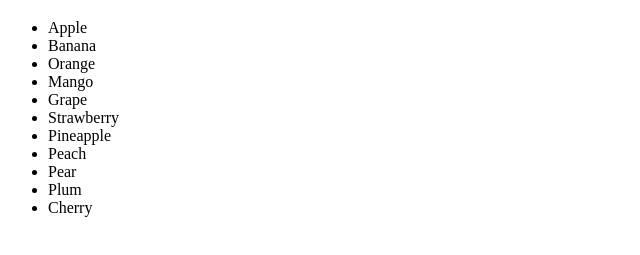
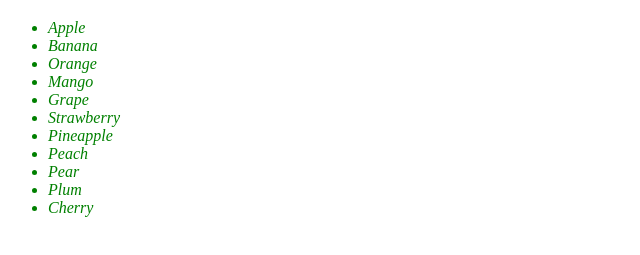
Before and after one commit to githubscientist/fsdcwdtb40, a plain HTML site: page index.html in a window 1280 px wide. Shown: the part 61-316 px from the top of the page, without its empty margins (0-640 px from the left). Drawn offline with Linux system fonts and the light colour scheme.

Commit message:
dom styles manipulation

```diff
--- /dev/null
+++ b/index.css
@@ -0,0 +1,3 @@
+.fruitsList {
+    font-style: italic;
+}
--- a/index.html
+++ b/index.html
@@ -4,6 +4,7 @@
         <meta charset="UTF-8">
         <meta name="viewport" content="width=device-width, initial-scale=1.0">
         <title>Document Object Model</title>
+        <link rel="stylesheet" href="./index.css">
     </head>
     <body>
         <script src="./index.js"></script>
--- a/index.js
+++ b/index.js
@@ -12,4 +12,9 @@ fruits.forEach(fruit => {
     ul.appendChild(li);
 })
 
+ul.style.color = 'red';
+
+ul.setAttribute('style', 'color: green;');
+ul.setAttribute('class', 'fruitsList');
+
 document.body.append(h1, ul);
```
